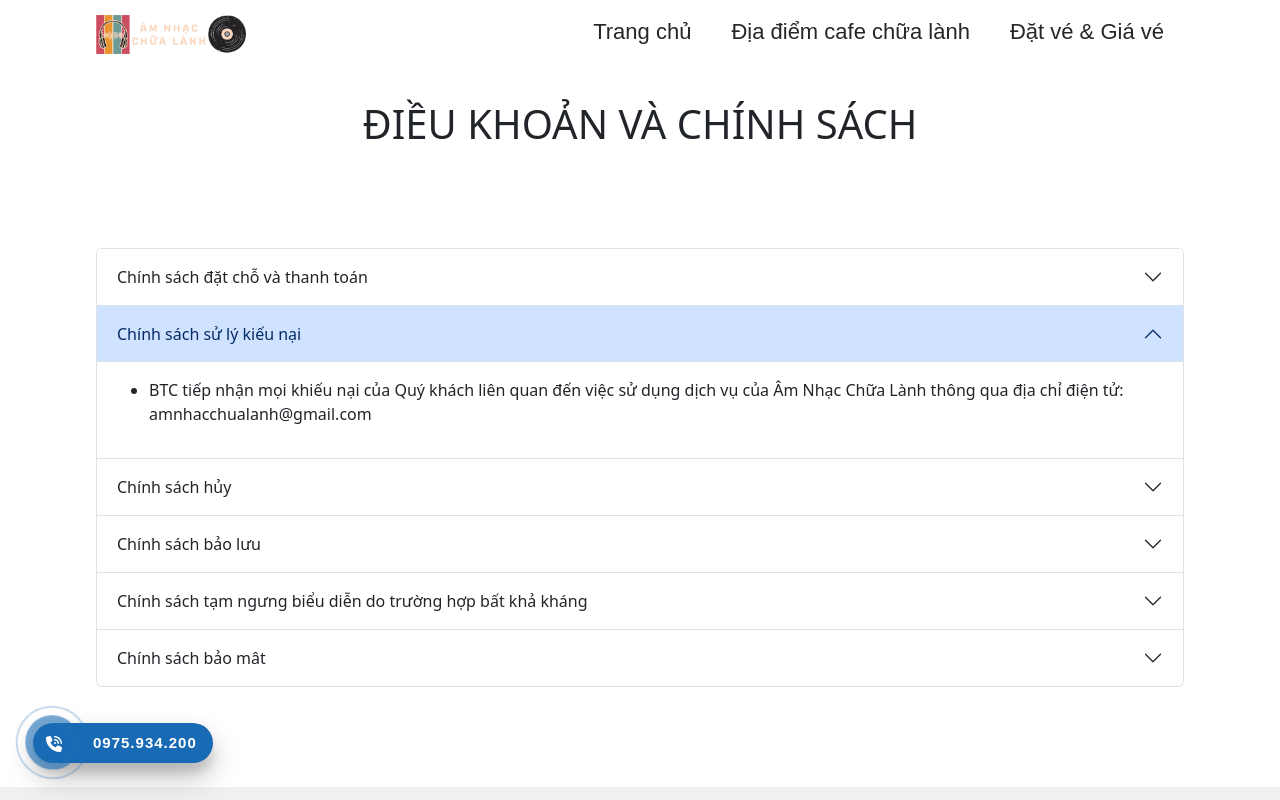
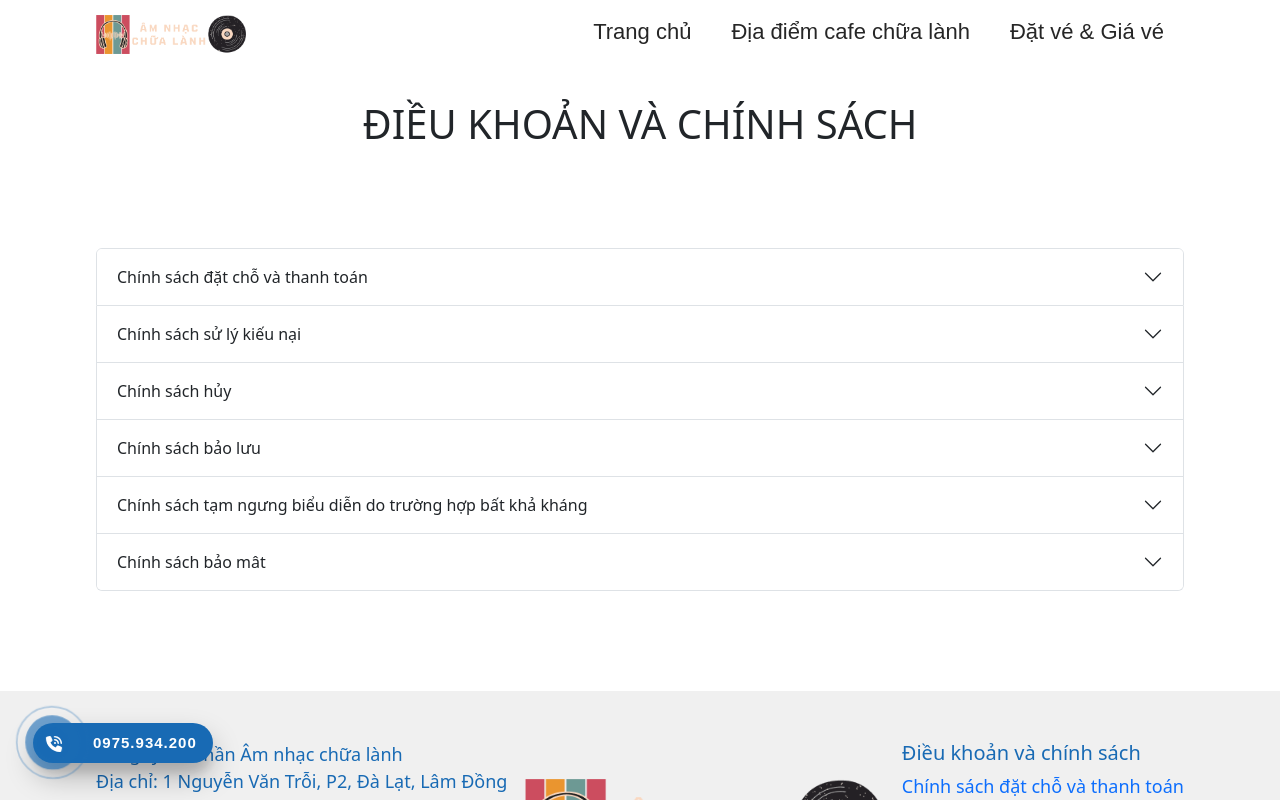
Before and after one commit to dominic-pts/amnhacchualanh, a React (Create React App) app: page /terms-policies in a window 1280 px wide. Shown: the top 800 px of the page. Built offline with nearby package versions, Linux system fonts and the light colour scheme.

Commit message:
commit 17

```diff
--- a/src/components/Footer.jsx
+++ b/src/components/Footer.jsx
@@ -48,24 +48,24 @@ export default function Footer() {
             <h5>Điều khoản và chính sách</h5>
             <ul>
               <li>
-                <Link to="/terms-policies">
+                <Link to="/terms-policies?number=1">
                   Chính sách đặt chỗ và thanh toán
                 </Link>
               </li>
               <li>
-                <Link to="/terms-policies">Chính sách sử lý kiếu nại</Link>
+                <Link to="/terms-policies?number=2">Chính sách sử lý kiếu nại</Link>
               </li>
               <li>
-                <Link to="/terms-policies">Chính sách hủy</Link>
+                <Link to="/terms-policies?number=3">Chính sách hủy</Link>
               </li>
               <li>
-                <Link to="/terms-policies">Chính sách bảo lưu</Link>
+                <Link to="/terms-policies?number=4">Chính sách bảo lưu</Link>
               </li>
               <li>
-                <Link to="/terms-policies">Chính sách tạm ngừng biểu diễn</Link>
+                <Link to="/terms-policies?number=5">Chính sách tạm ngừng biểu diễn</Link>
               </li>
               <li>
-                <Link to="/terms-policies">Chính sách bảo mật</Link>
+                <Link to="/terms-policies?number=6">Chính sách bảo mật</Link>
               </li>
             </ul>
           </div>
--- a/src/pages/TermsPolicies.jsx
+++ b/src/pages/TermsPolicies.jsx
@@ -7,15 +7,20 @@ import { CAccordion } from "@coreui/react";
 import { CAccordionBody } from "@coreui/react";
 import { CAccordionHeader } from "@coreui/react";
 import { CAccordionItem } from "@coreui/react";
+import { useLocation } from "react-router-dom";
 
 export default function TermsPolicies() {
+  const location = useLocation();
+  const queryParams = new URLSearchParams(location.search);
+  const number = parseInt(queryParams.get("number"), 10);
+
   return (
     <Container>
       <Header />
       <Floating />
       <div className="containers ruler">
         <h1>ĐIỀU KHOẢN VÀ CHÍNH SÁCH</h1>
-        <CAccordion activeItemKey={2}>
+        <CAccordion activeItemKey={number}>
           <CAccordionItem itemKey={1}>
             <CAccordionHeader>
               Chính sách đặt chỗ và thanh toán
```
